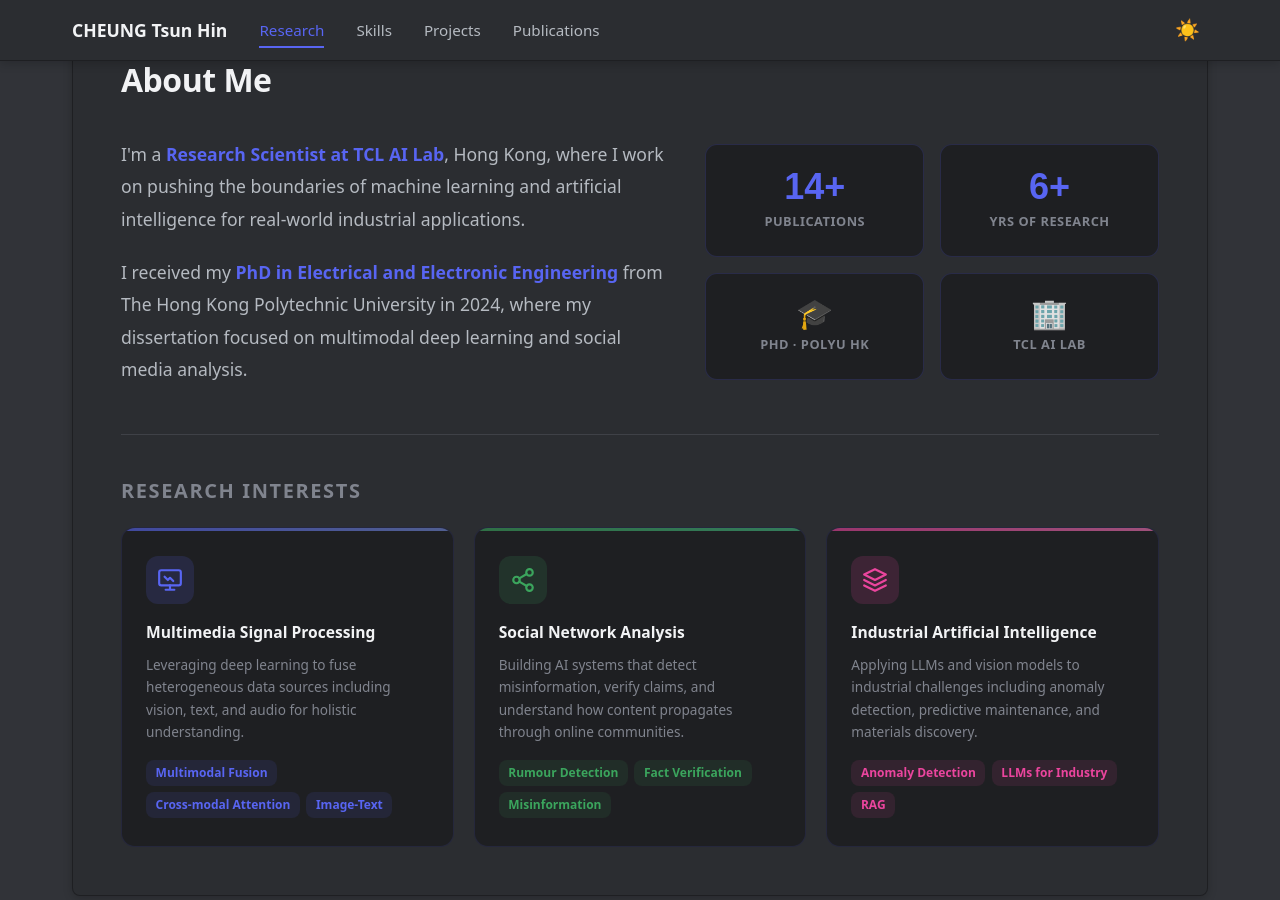
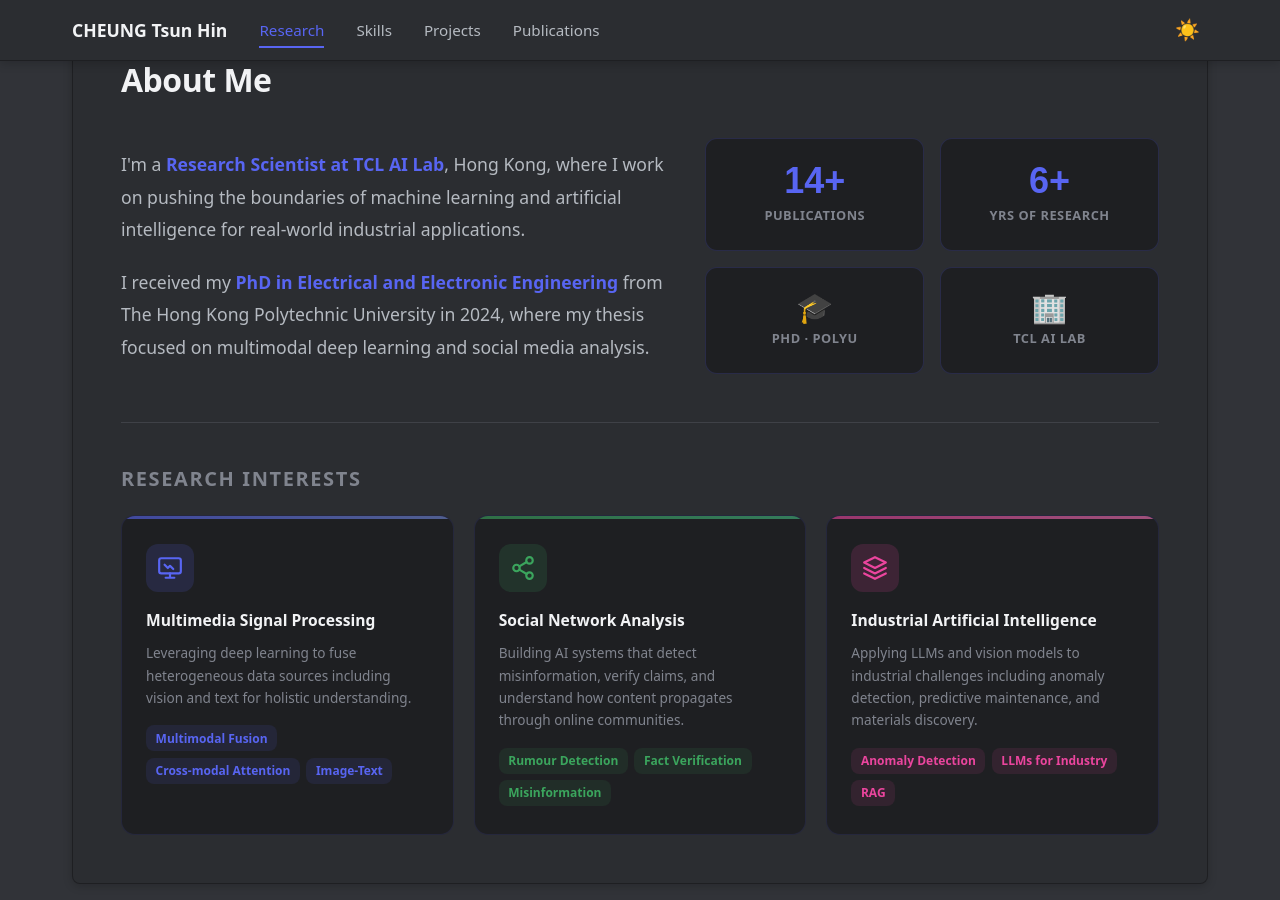
Before and after one commit to thcheung/thcheung.github.io, a Jekyll site: the page built from index.markdown, in a window 1280 px wide and 900 px high, scrolled down 673 px. Built offline with Jekyll 4.4.1, drawn with Linux system fonts in a browser that asks for light colours; some web fonts are replaced.

Commit message:
update research

```diff
--- a/_layouts/home.html
+++ b/_layouts/home.html
@@ -995,7 +995,7 @@
       <div class="about-grid">
         <div class="about-bio">
           <p>I'm a <strong>Research Scientist at TCL AI Lab</strong>, Hong Kong, where I work on pushing the boundaries of machine learning and artificial intelligence for real-world industrial applications.</p>
-          <p>I received my <strong>PhD in Electrical and Electronic Engineering</strong> from The Hong Kong Polytechnic University in 2024, where my dissertation focused on multimodal deep learning and social media analysis.</p>
+          <p>I received my <strong>PhD in Electrical and Electronic Engineering</strong> from The Hong Kong Polytechnic University in 2024, where my thesis focused on multimodal deep learning and social media analysis.</p>
         </div>
         <div class="about-stats">
           <div class="stat-card">
@@ -1008,7 +1008,7 @@
           </div>
           <div class="stat-card">
             <div class="stat-icon">🎓</div>
-            <div class="stat-label">PhD · PolyU HK</div>
+            <div class="stat-label">PhD · PolyU</div>
           </div>
           <div class="stat-card">
             <div class="stat-icon">🏢</div>
@@ -1030,7 +1030,7 @@
             </svg>
           </div>
           <h3>Multimedia Signal Processing</h3>
-          <p>Leveraging deep learning to fuse heterogeneous data sources including vision, text, and audio for holistic understanding.</p>
+          <p>Leveraging deep learning to fuse heterogeneous data sources including vision and text for holistic understanding.</p>
           <div class="research-tags">
             <span class="research-tag">Multimodal Fusion</span>
             <span class="research-tag">Cross-modal Attention</span>
```
